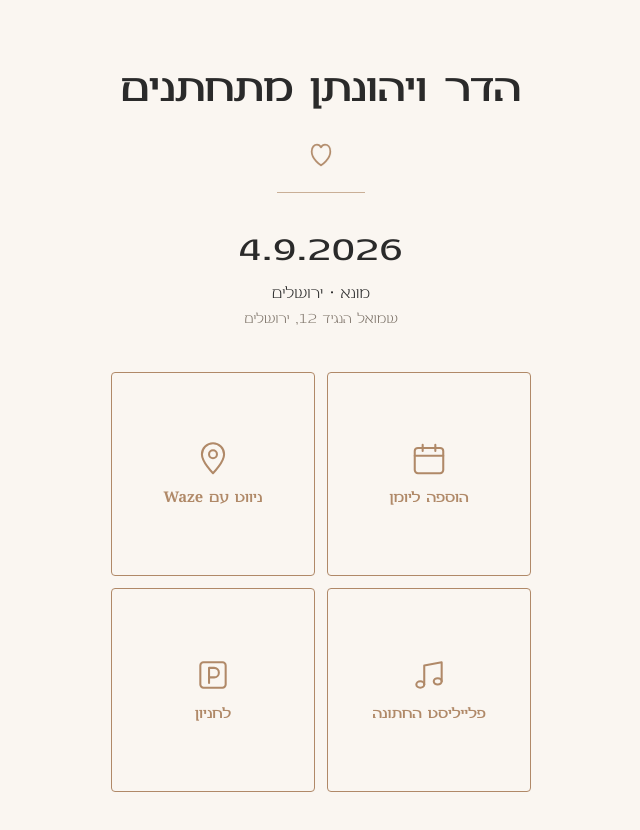
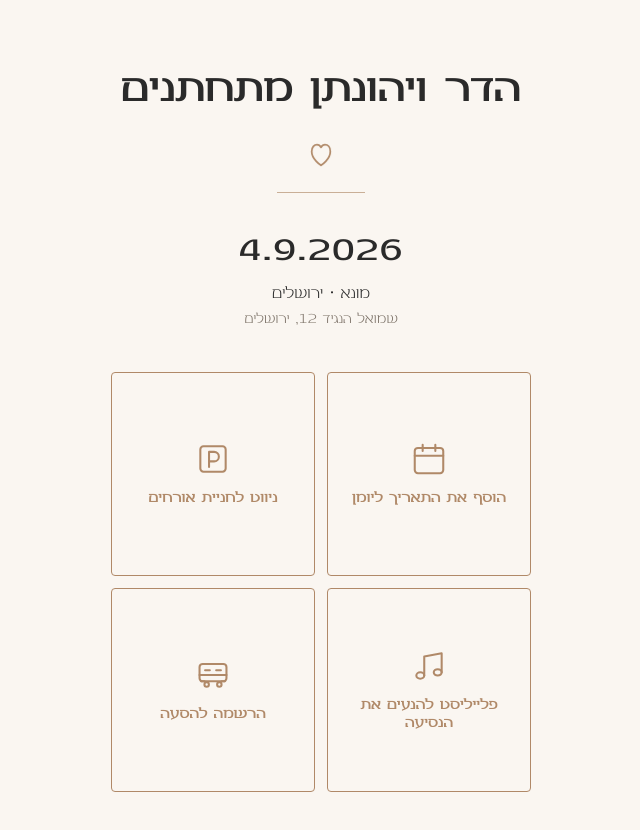
Before and after one commit to galiddo/YehonantanAndHadar, a website: page index.html in a window 1280 px wide. Shown: the whole page, without its empty margins (319-959 px from the left). Drawn offline with Linux system fonts and the light colour scheme.

Commit message:
Update button labels and swap 4th tile to shuttle signup placeholder

```diff
--- a/index.html
+++ b/index.html
@@ -325,15 +325,15 @@
           <path d="M3 10h18"/>
           <path d="M8 3v4M16 3v4"/>
         </svg>
-        <span class="btn-tile-label">הוספה ליומן</span>
+        <span class="btn-tile-label">הוסף את התאריך ליומן</span>
       </button>
 
-      <a class="btn-tile" href="https://www.waze.com/ul?ll=31.7727%2C35.2207&navigate=yes&q=Mona%20Restaurant%20Jerusalem" target="_blank" rel="noopener">
+      <a class="btn-tile" href="https://www.waze.com/ul?q=%D7%97%D7%A0%D7%99%D7%95%D7%9F%20%D7%9E%D7%95%D7%A0%D7%90%20%D7%99%D7%A8%D7%95%D7%A9%D7%9C%D7%99%D7%9D&navigate=yes" target="_blank" rel="noopener">
         <svg class="btn-tile-icon" viewBox="0 0 24 24" fill="none" stroke="currentColor" stroke-width="1.3" stroke-linecap="round" stroke-linejoin="round" xmlns="http://www.w3.org/2000/svg">
-          <path d="M12 21s-7-7-7-12a7 7 0 0114 0c0 5-7 12-7 12z"/>
-          <circle cx="12" cy="9" r="2.5"/>
+          <rect x="4" y="4" width="16" height="16" rx="2"/>
+          <path d="M9.5 17V7.5h3.2a3 3 0 010 6H9.5"/>
         </svg>
-        <span class="btn-tile-label">ניווט עם Waze</span>
+        <span class="btn-tile-label">ניווט לחניית אורחים</span>
       </a>
 
       <a class="btn-tile" href="https://open.spotify.com/playlist/3K7p8dvlss3klkHgZacXag?si=Ttohk8EtRuGqMfXL3Uy9BA&pi=2SG9bgXJRtGEJ" target="_blank" rel="noopener">
@@ -342,16 +342,20 @@
           <ellipse cx="6.5" cy="18" rx="2.5" ry="2"/>
           <ellipse cx="17.5" cy="16" rx="2.5" ry="2"/>
         </svg>
-        <span class="btn-tile-label">פלייליסט החתונה</span>
+        <span class="btn-tile-label">פלייליסט להנעים את הנסיעה</span>
       </a>
 
-      <a class="btn-tile" href="https://www.waze.com/ul?q=%D7%97%D7%A0%D7%99%D7%95%D7%9F%20%D7%9E%D7%95%D7%A0%D7%90%20%D7%99%D7%A8%D7%95%D7%A9%D7%9C%D7%99%D7%9D&navigate=yes" target="_blank" rel="noopener">
+      <button class="btn-tile" type="button">
         <svg class="btn-tile-icon" viewBox="0 0 24 24" fill="none" stroke="currentColor" stroke-width="1.3" stroke-linecap="round" stroke-linejoin="round" xmlns="http://www.w3.org/2000/svg">
-          <rect x="4" y="4" width="16" height="16" rx="2"/>
-          <path d="M9.5 17V7.5h3.2a3 3 0 010 6H9.5"/>
+          <rect x="3.5" y="5" width="17" height="11" rx="2"/>
+          <path d="M3.5 12h17"/>
+          <path d="M7 9h3M14 9h3"/>
+          <circle cx="8" cy="18" r="1.4"/>
+          <circle cx="16" cy="18" r="1.4"/>
+          <path d="M6.6 16H4.5M19.5 16h-2.1"/>
         </svg>
-        <span class="btn-tile-label">לחניון</span>
-      </a>
+        <span class="btn-tile-label">הרשמה להסעה</span>
+      </button>
     </div>
 
   </main>
```
